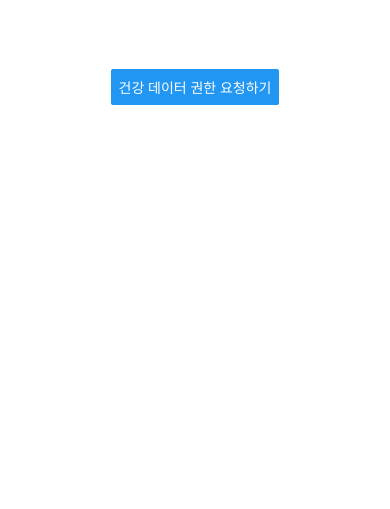
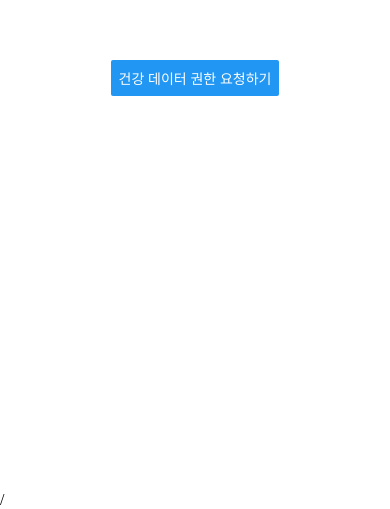
Before and after one commit to kashu0623/MyFirstApp, a React Native app: screen / in a window 390 px wide. Shown: the part 335-844 px from the top of the page. Built offline with nearby package versions, Linux system fonts and the light colour scheme.

Commit message:
SafeAreaProvider 추가

```diff
--- a/App.tsx
+++ b/App.tsx
@@ -1,5 +1,6 @@
 import React from 'react';
-import {SafeAreaView, Button, Alert} from 'react-native';
+import {Text, StyleSheet, View, Button, Alert} from 'react-native';
+import { SafeAreaProvider, SafeAreaView } from 'react-native-safe-area-context';
 import {
   initialize,
   requestPermission,
@@ -42,12 +43,14 @@ const App = () => {
   };
 
   return (
+    <SafeAreaProvider>
       <SafeAreaView style={{flex: 1, justifyContent: 'center', alignItems: 'center'}}>
         <Button
           title="건강 데이터 권한 요청하기"
           onPress={requestHealthDataPermission}
         />
       </SafeAreaView>
+    /</SafeAreaProvider>
   );
 };
 
--- a/package.json
+++ b/package.json
@@ -14,7 +14,7 @@
     "react": "19.1.1",
     "react-native": "0.82.0",
     "react-native-health-connect": "^3.4.0",
-    "react-native-safe-area-context": "^5.5.2"
+    "react-native-safe-area-context": "^5.6.1"
   },
   "devDependencies": {
     "@babel/core": "^7.25.2",
```
Also changed, not shown: 2 other files (tests, documents, lock files or other folders). Lines whose indentation alone changed are shown as unchanged.
